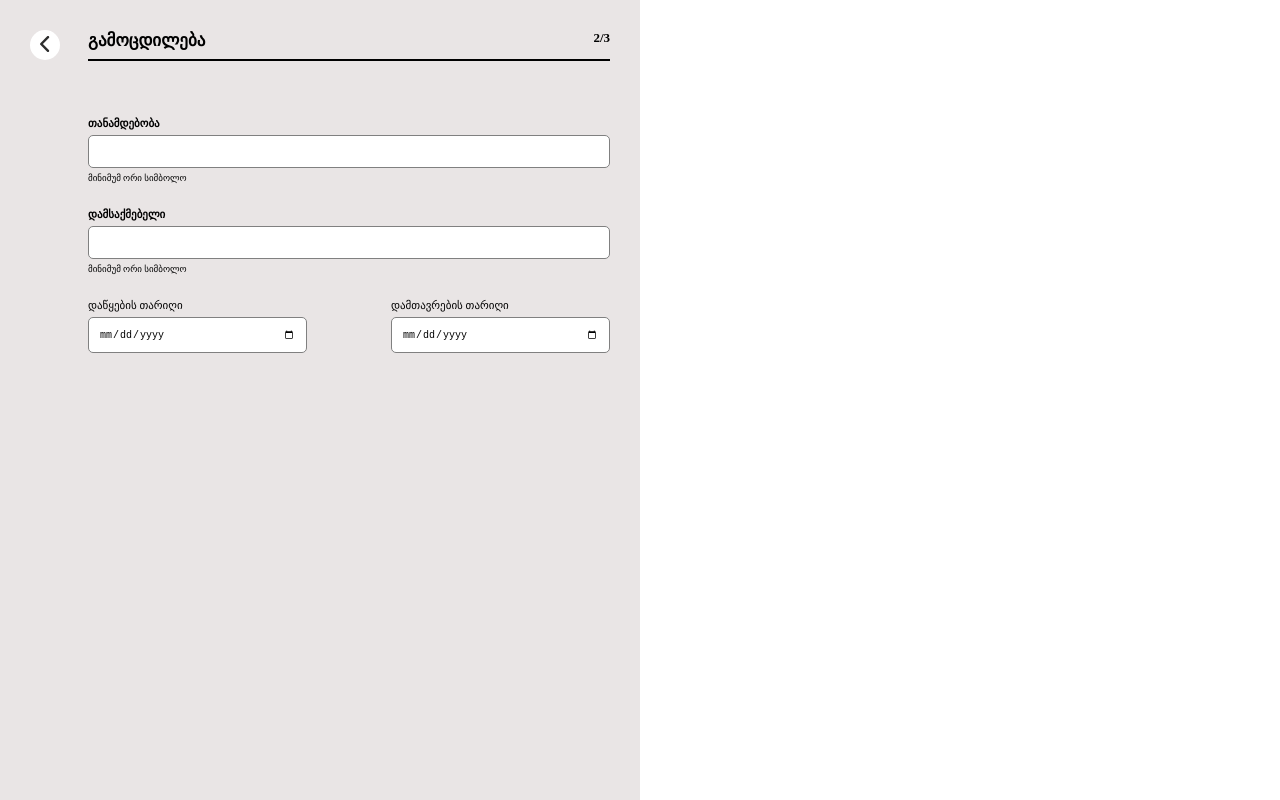
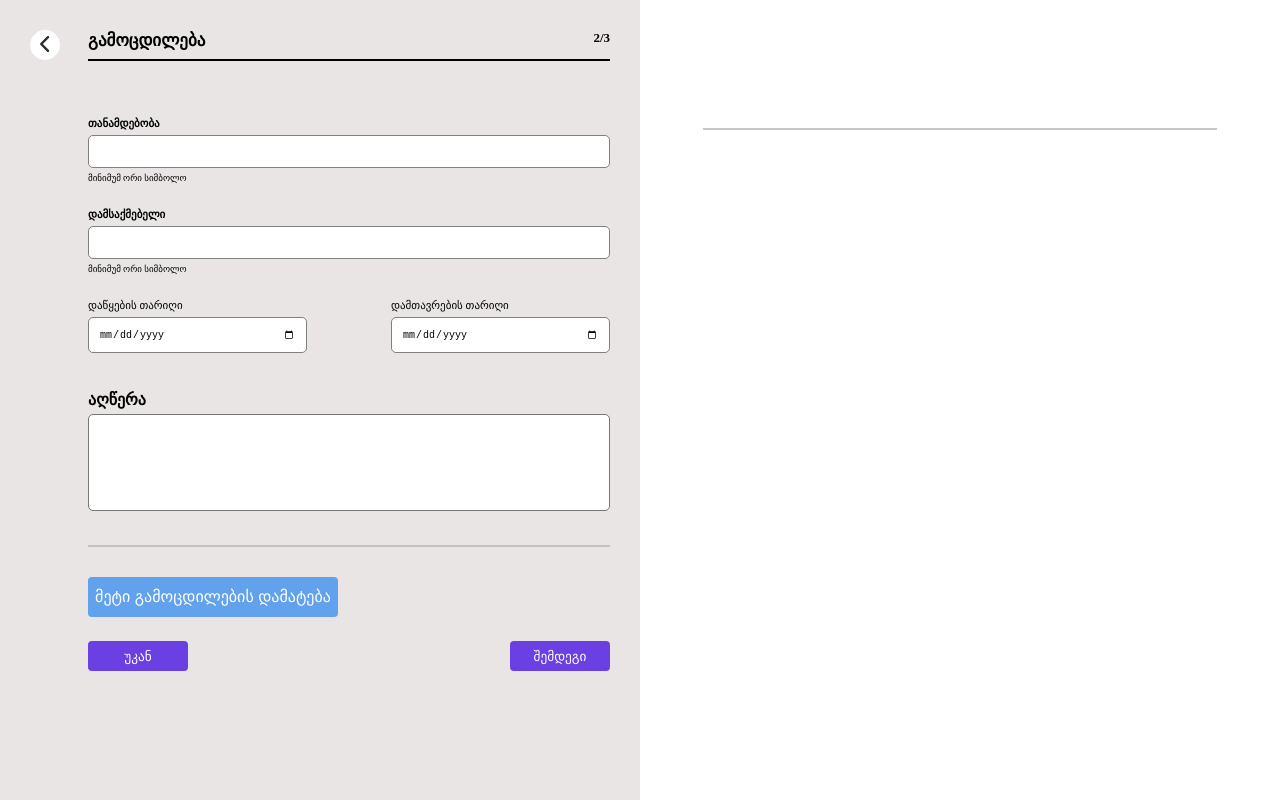
Before and after one commit to giga541/cvMaker, a React (Create React App) app: page /ExperiencePage in a window 1280 px wide. Built offline with nearby package versions, Linux system fonts and the light colour scheme.

Commit message:
finishing experience page

```diff
--- a/package.json
+++ b/package.json
@@ -7,6 +7,7 @@
     "@testing-library/react": "^13.4.0",
     "@testing-library/user-event": "^13.5.0",
     "axios": "^1.4.0",
+    "moment": "^2.29.4",
     "react": "^18.2.0",
     "react-dom": "^18.2.0",
     "react-router-dom": "^6.15.0",
--- a/src/App.jsx
+++ b/src/App.jsx
@@ -1,5 +1,6 @@
 import { BrowserRouter as Router, Routes, Route } from "react-router-dom";
 import "./App.css";
+import EducationPage from "./components/education/EducationPage";
 import ExperiencePage from "./components/experience/ExperiencePage";
 import FirstPage from "./components/firstPage/FirstPage";
 import PersonalInfo from "./components/personalInfo/PersonalInfo";
@@ -14,6 +15,7 @@ function App() {
             <Route path="/" element={<FirstPage />} />
             <Route path="/Personal-info" element={<PersonalInfo />} />
             <Route path="/ExperiencePage" element={<ExperiencePage />} />
+            <Route path="/EducationPage" element={<EducationPage />} />
           </Routes>
         </ResumeProvider>
       </Router>
--- a/src/components/experience/Date.module.css
+++ b/src/components/experience/Date.module.css
@@ -1,7 +1,6 @@
 .date {
   margin-top: 25px;
   font-size: 11px;
-  /* flex: 1; */
 }
 
 .input {
--- a/src/components/experience/ExperiencePage.jsx
+++ b/src/components/experience/ExperiencePage.jsx
@@ -2,26 +2,99 @@ import classes from "./ExperiencePage.module.css";
 import Header from "../personalInfo/Header";
 import InputField from "../personalInfo/InputField";
 import Date from "./Date";
+import AboutMe from "../personalInfo/AboutMe";
+import { useNavigate } from "react-router-dom";
+import { useContext } from "react";
+import ResumeContext from "../../context/ResumeContext";
+import Resume from "../personalInfo/Resume";
+import Line from "./Line";
 
 function ExperiencePage() {
+  const navigate = useNavigate();
+  const navigateToPersonalInfo = () => {
+    navigate("/Personal-info");
+  };
+  const navigateToEducationPage = () => {
+    navigate("/EducationPage");
+  };
+
+  const { resumeData, setResumeData } = useContext(ResumeContext);
+  const { position, employer, startingDate, finishingDate } = resumeData;
+
+  const posHandler = e => {
+    setResumeData({ ...resumeData, position: e.target.value });
+  };
+
+  const employerHandler = e => {
+    setResumeData({ ...resumeData, employer: e.target.value });
+  };
+
+  const startingDateHandler = e => {
+    setResumeData({ ...resumeData, startingDate: e.target.value });
+  };
+
+  const finishingDateHandler = e => {
+    setResumeData({ ...resumeData, finishingDate: e.target.value });
+  };
   return (
+    <div className={classes["experience-page"]}>
       <div className={classes["form-side"]}>
         <Header headerName="გამოცდილება" pageNumber="2/3" />
         <form className={classes.form}>
           <div className={classes.inputField}>
-          <InputField inputFieldHint="თანამდებობა" hint="მინიმუმ ორი სიმბოლო" />
+            <InputField
+              value={position}
+              changeHandler={posHandler}
+              inputFieldHint="თანამდებობა"
+              hint="მინიმუმ ორი სიმბოლო"
+            />
           </div>
           <div className={classes.employer}>
             <InputField
+              value={employer}
+              changeHandler={employerHandler}
               inputFieldHint="დამსაქმებელი"
               hint="მინიმუმ ორი სიმბოლო"
             />
           </div>
           <div className={classes.dates}>
-          <Date name="დაწყების თარიღი" />
-          <Date name="დამთავრების თარიღი" />
+            <Date
+              name="დაწყების თარიღი"
+              value={startingDate}
+              changeHandler={startingDateHandler}
+            />
+
+            <Date
+              name="დამთავრების თარიღი"
+              value={finishingDate}
+              changeHandler={finishingDateHandler}
+            />
+          </div>
+          <AboutMe aboutMe="აღწერა" />
+          <div className={classes.line}></div>
+          <button className={classes["add-btn"]}>
+            მეტი გამოცდილების დამატება
+          </button>
+          <div>
+            <button
+              className={classes["btn-next"]}
+              onClick={navigateToEducationPage}
+            >
+              შემდეგი
+            </button>
+            <button
+              className={classes["btn-back"]}
+              onClick={navigateToPersonalInfo}
+            >
+              უკან
+            </button>
           </div>
         </form>
+      </div>
+      <div className={classes["resume-side"]}>
+        <Resume />
+        <Line />
+      </div>
     </div>
   );
 }
--- a/src/components/experience/ExperiencePage.module.css
+++ b/src/components/experience/ExperiencePage.module.css
@@ -1,6 +1,6 @@
-/* .experience-page {
+.experience-page {
   display: flex;
-} */
+}
 
 .form-side {
   width: 50vw;
@@ -15,7 +15,6 @@
   justify-content: space-between;
   margin-top: 3.5rem;
   gap: 90px;
-  /* width: 798px; */
 }
 
 .form {
@@ -30,3 +29,49 @@
   display: flex;
   justify-content: space-between;
 }
+
+.line {
+  border: 1px solid #c1c1c1;
+  margin-top: 30px;
+}
+
+.add-btn {
+  width: 250px;
+  height: 40px;
+  background: #62a1eb;
+  border-radius: 4px;
+  font-style: normal;
+  font-size: 16px;
+  line-height: 20px;
+  color: #fff;
+  border: none;
+  cursor: pointer;
+  margin-top: 30px;
+}
+
+.btn-next {
+  height: 30px;
+  width: 100px;
+  background: #6b40e3;
+  border-radius: 4px;
+  color: white;
+  border: none;
+  cursor: pointer;
+  float: right;
+  margin-top: 1.5rem;
+}
+.btn-back {
+  height: 30px;
+  width: 100px;
+  background: #6b40e3;
+  border-radius: 4px;
+  color: white;
+  border: none;
+  cursor: pointer;
+  float: left;
+  margin-top: 1.5rem;
+}
+
+.resume-side {
+  width: 50vw;
+}
--- /dev/null
+++ b/src/components/experience/Line.jsx
@@ -0,0 +1,6 @@
+import classes from "./Line.module.css";
+function Line() {
+  return <div className={classes.line}></div>;
+}
+
+export default Line;
--- /dev/null
+++ b/src/components/experience/Line.module.css
@@ -0,0 +1,6 @@
+.line {
+  border: 1px solid #c8c8c8;
+  width: 80%;
+  margin-left: auto;
+  margin-right: auto;
+}
--- a/src/components/personalInfo/PersonalInfo.jsx
+++ b/src/components/personalInfo/PersonalInfo.jsx
@@ -10,7 +10,6 @@ import AboutMe from "./AboutMe";
 
 function PersonalInfo() {
   const { resumeData, setResumeData } = useContext(ResumeContext);
-
   const { firstName, lastName, email, mobileNumber } = resumeData;
 
   const firstNameHandler = e => {
@@ -76,15 +75,20 @@ function PersonalInfo() {
               changeHandler={mobileNumberHandler}
             />
           </div>
+          <div className={classes["btn-style"]}>
             <button
               className={classes["btn-next"]}
               onClick={navigateToExperiencePage}
             >
               შემდეგი
             </button>
-          <button className={classes["btn-back"]} onClick={navigateToFirstPage}>
+            <button
+              className={classes["btn-back"]}
+              onClick={navigateToFirstPage}
+            >
               უკან
             </button>
+          </div>
         </form>
       </div>
       <div className={classes["resume-side"]}>
--- a/src/components/personalInfo/PersonalInfo.module.css
+++ b/src/components/personalInfo/PersonalInfo.module.css
@@ -78,3 +78,7 @@
   float: left;
   margin-top: 1.5rem;
 }
+
+.btn-style {
+  margin-top: 54px;
+}
--- a/src/components/personalInfo/Resume.jsx
+++ b/src/components/personalInfo/Resume.jsx
@@ -4,8 +4,18 @@ import classes from "./Resume.module.css";
 
 function Resume() {
   const { resumeData } = useContext(ResumeContext);
-  const { firstName, lastName, aboutMe, email, mobileNumber, profileImage } =
-    resumeData;
+  const {
+    firstName,
+    lastName,
+    aboutMe,
+    email,
+    mobileNumber,
+    profileImage,
+    position,
+    employer,
+    startingDate,
+    finishingDate,
+  } = resumeData;
 
   return (
     <div className={classes.resume}>
@@ -21,6 +31,10 @@ function Resume() {
       <p>{aboutMe}</p>
       <p>{email}</p>
       <p>{mobileNumber}</p>
+      <p>{position}</p>
+      <p>{employer}</p>
+      <p>{startingDate}</p>
+      <p>{finishingDate}</p>
     </div>
   );
 }
--- a/src/context/ResumeContext.jsx
+++ b/src/context/ResumeContext.jsx
@@ -10,6 +10,10 @@ export function ResumeProvider({ children }) {
     email: "",
     mobileNumber: "",
     profileImage: null,
+    position: "",
+    employer: "",
+    startingDate: "",
+    finishingDate: "",
   });
 
   return (
```
Also changed, not shown: 1 other file (tests, documents, lock files or other folders). Lines whose indentation alone changed are shown as unchanged.
